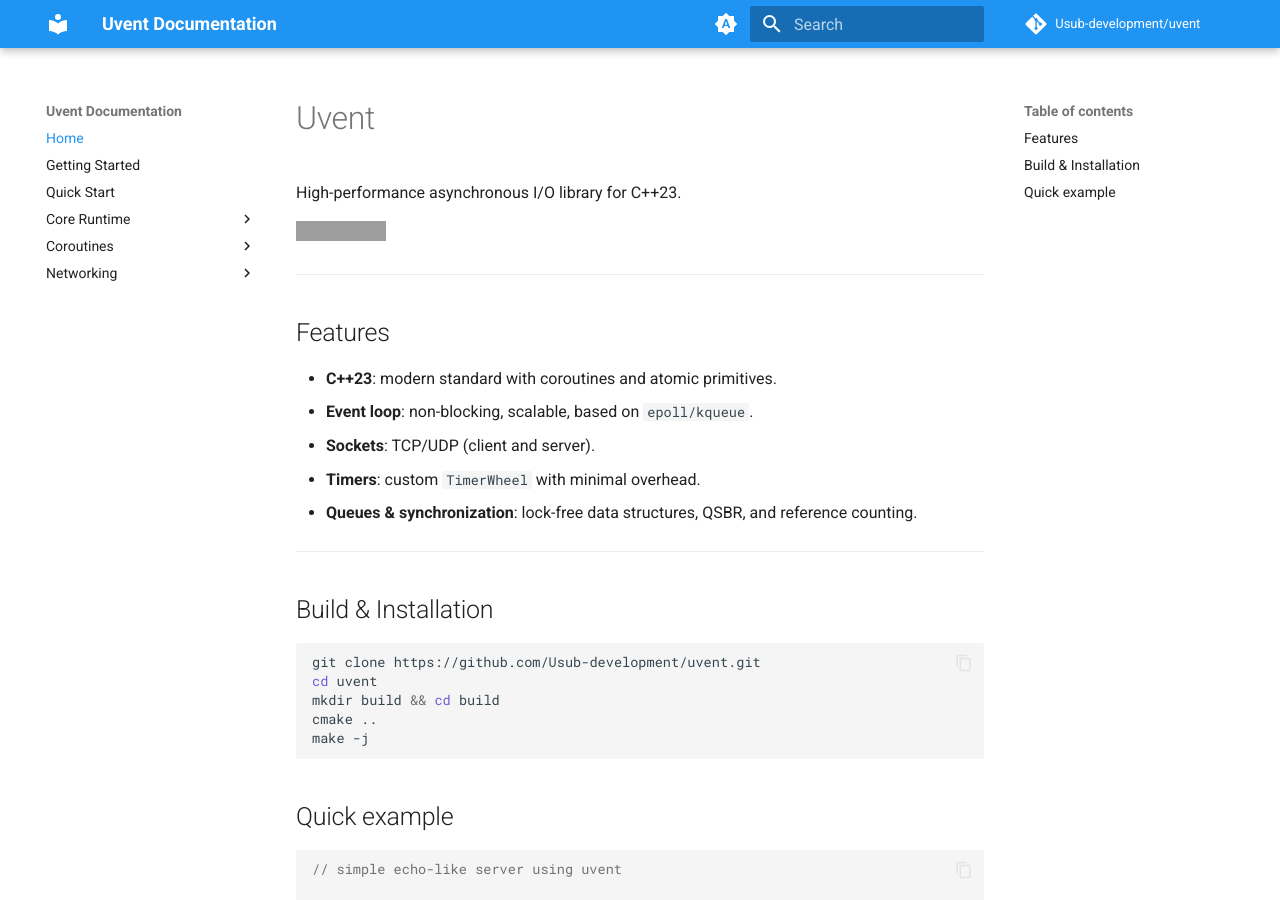
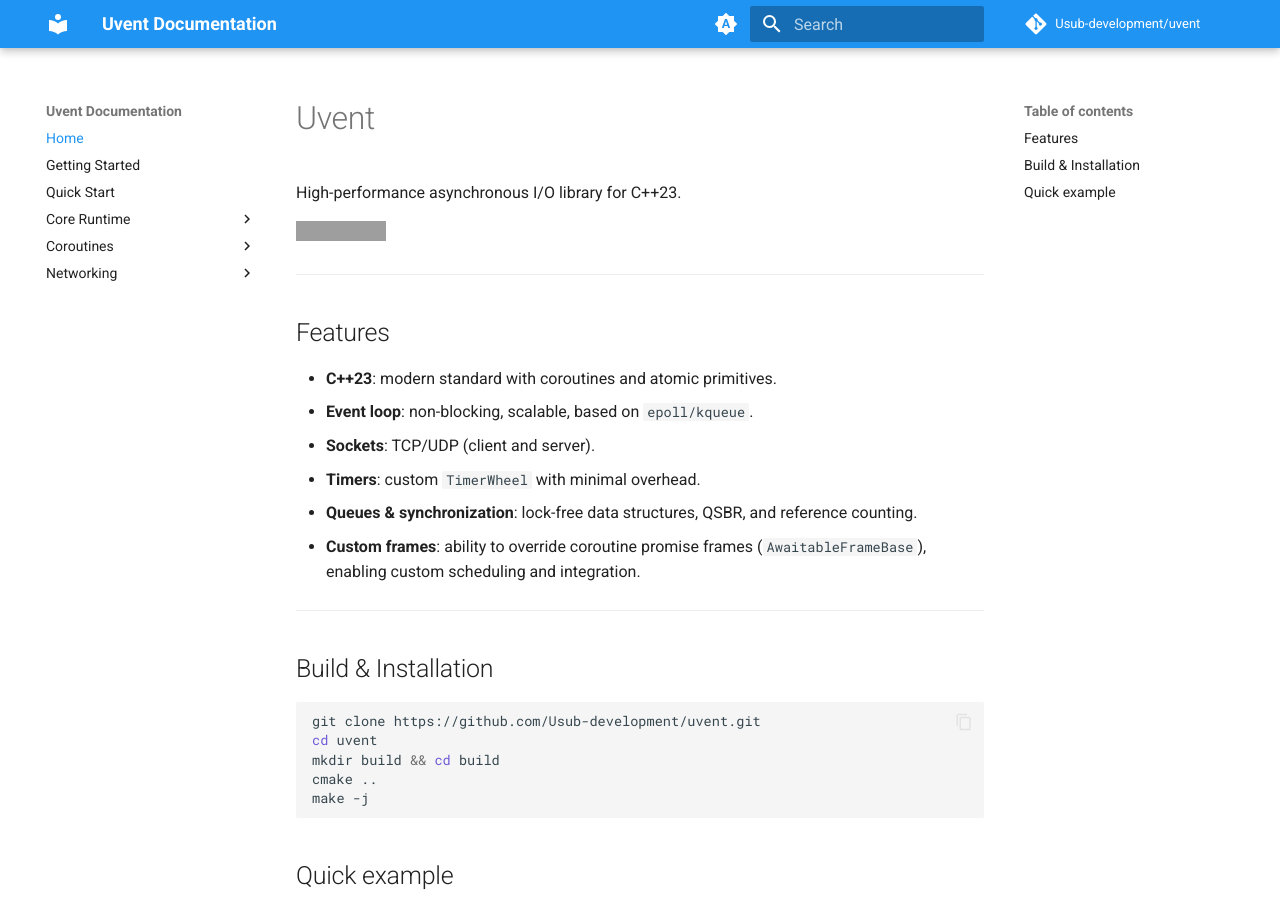
Before and after one commit to Usub-development/uvent, an MkDocs documentation site: the page built from docs/index.md, in a window 1280 px wide and 900 px high. Built offline with MkDocs 1.6.1 and Material for MkDocs 9.7.7, drawn with Linux system fonts in a browser that asks for light colours; comment, search, counter and statistics services are not loaded; grey boxes are pictures that could not be loaded.

Commit message:
added more info about custom frames

```diff
--- a/docs/index.md
+++ b/docs/index.md
@@ -13,6 +13,7 @@
 - **Sockets**: TCP/UDP (client and server).
 - **Timers**: custom `TimerWheel` with minimal overhead.
 - **Queues & synchronization**: lock-free data structures, QSBR, and reference counting.
+- **Custom frames**: ability to override coroutine promise frames (`AwaitableFrameBase`), enabling custom scheduling and integration.
 
 ---
 
```
